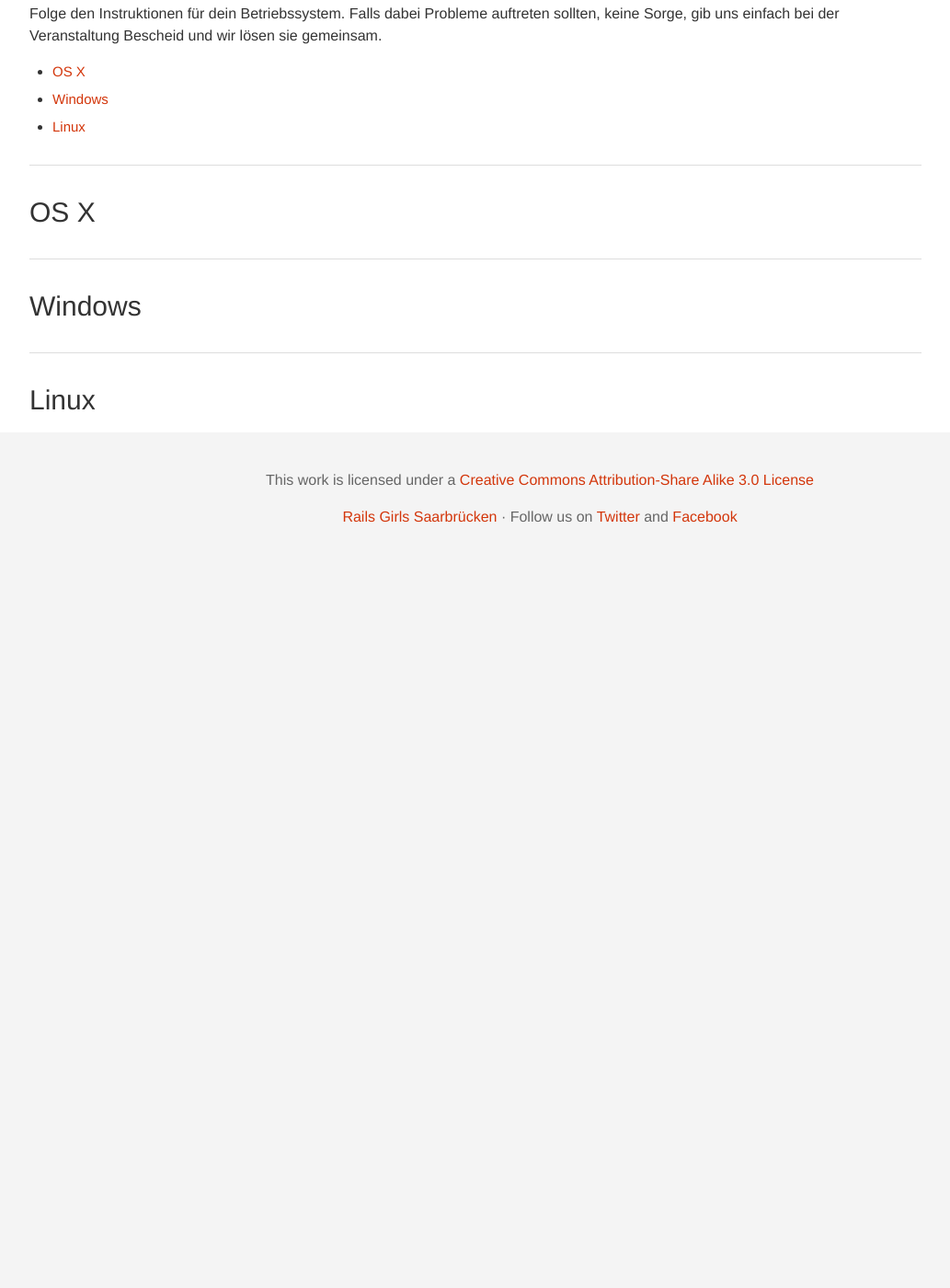
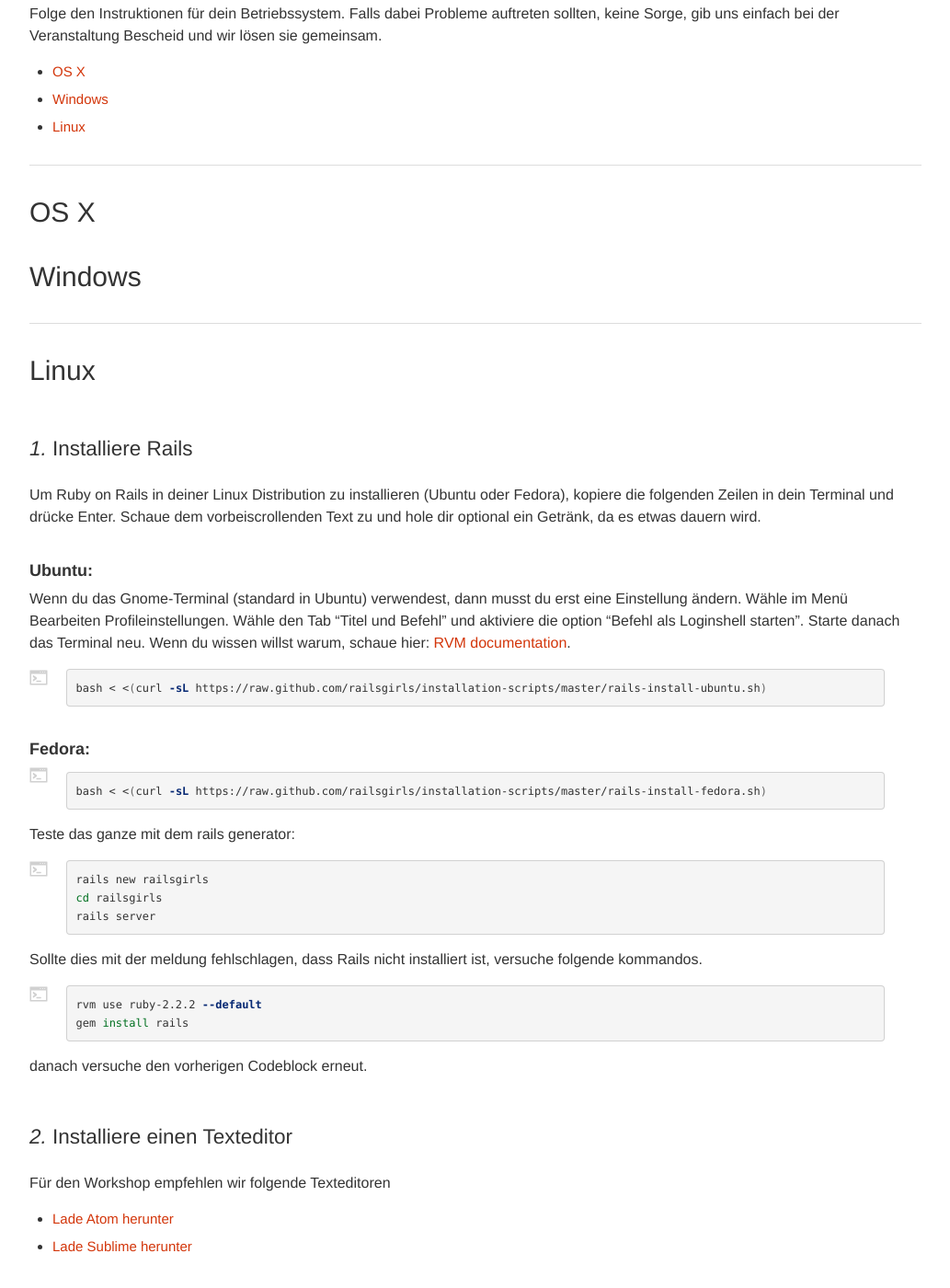
Before and after one commit to railsgirlssb/guides, a Jekyll site: the page built from _posts/2015-10-16-install.markdown, in a window 1280 px wide and 1400 px high, scrolled down 289 px. Shown: the whole window at 92% size, without its empty margins (53-1086 px from the left). Built offline with Jekyll 4.4.1, drawn with Linux system fonts in a browser that asks for light colours; nearby versions of some CDN libraries; before the commit the page ends 919 px from its top, so only the background shows below that; some of the changed text lies outside the part shown.

Commit message:
adding linux section

```diff
--- a/_posts/2015-10-16-install.markdown
+++ b/_posts/2015-10-16-install.markdown
@@ -18,10 +18,64 @@ Folge den Instruktionen für dein Betriebssystem. Falls dabei Probleme auftreten
 
 ## OS X
 
-<hr />
 
 ## Windows
 
 <hr />
 
-## Linux
+##Linux
+
+### *1.* Installiere Rails
+
+Um Ruby on Rails in deiner Linux Distribution zu installieren (Ubuntu oder Fedora), kopiere die folgenden Zeilen in dein Terminal und drücke Enter. Schaue dem vorbeiscrollenden Text zu und hole dir optional ein Getränk, da es etwas dauern wird.
+
+#### Ubuntu:
+
+Wenn du das Gnome-Terminal (standard in Ubuntu) verwendest, dann musst du erst eine Einstellung ändern. Wähle im Menü Bearbeiten Profileinstellungen. Wähle den Tab "Titel und Befehl" und aktiviere die option "Befehl als Loginshell starten". Starte danach das Terminal neu. Wenn du wissen willst warum, schaue hier:
+[RVM documentation](http://rvm.io/integration/gnome-terminal).
+
+{% highlight sh %}
+bash < <(curl -sL https://raw.github.com/railsgirls/installation-scripts/master/rails-install-ubuntu.sh)
+{% endhighlight %}
+
+#### Fedora:
+
+{% highlight sh %}
+bash < <(curl -sL https://raw.github.com/railsgirls/installation-scripts/master/rails-install-fedora.sh)
+{% endhighlight %}
+
+Teste das ganze mit dem rails generator:
+
+{% highlight sh %}
+rails new railsgirls
+cd railsgirls
+rails server
+{% endhighlight %}
+
+Sollte dies mit der meldung fehlschlagen, dass Rails nicht installiert ist, versuche folgende kommandos.
+{% highlight sh %}
+rvm use ruby-2.2.2 --default
+gem install rails
+{% endhighlight %}
+
+danach versuche den vorherigen Codeblock erneut.
+
+### *2.* Installiere einen Texteditor
+
+Für den Workshop empfehlen wir folgende Texteditoren
+
+* [Lade Atom herunter](https://atom.io)
+* [Lade Sublime herunter](http://www.sublimetext.com/2)
+
+
+### *3.* Aktualisiere deinen Browser
+
+Führe folgendes Kommando aus:
+
+{% highlight sh %}
+sudo apt-get update
+sudo apt-get upgrade
+{% endhighlight %}
+
+Nun solltest du eine funktionierende Ruby on Rails Umgebung haben.
+<hr />
```
